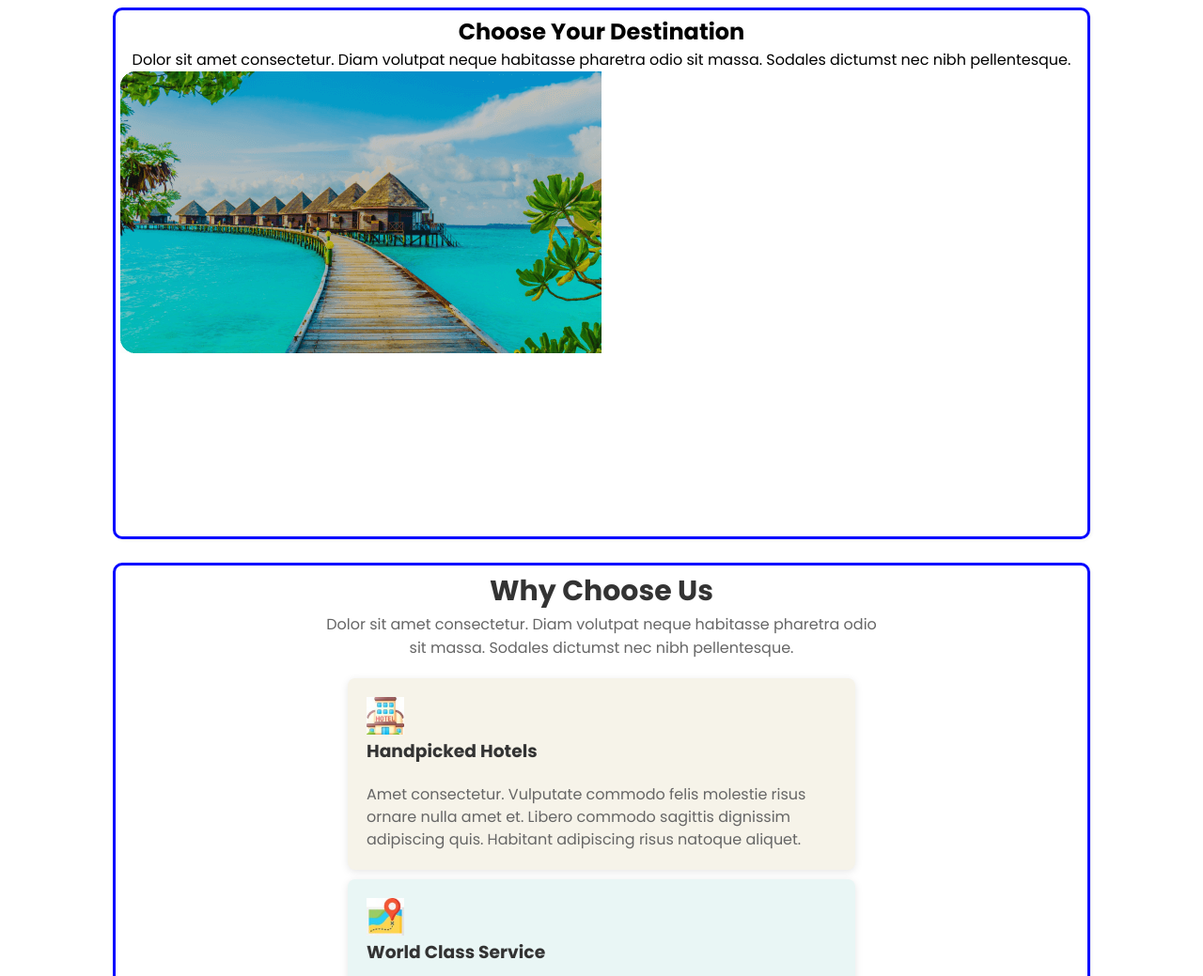
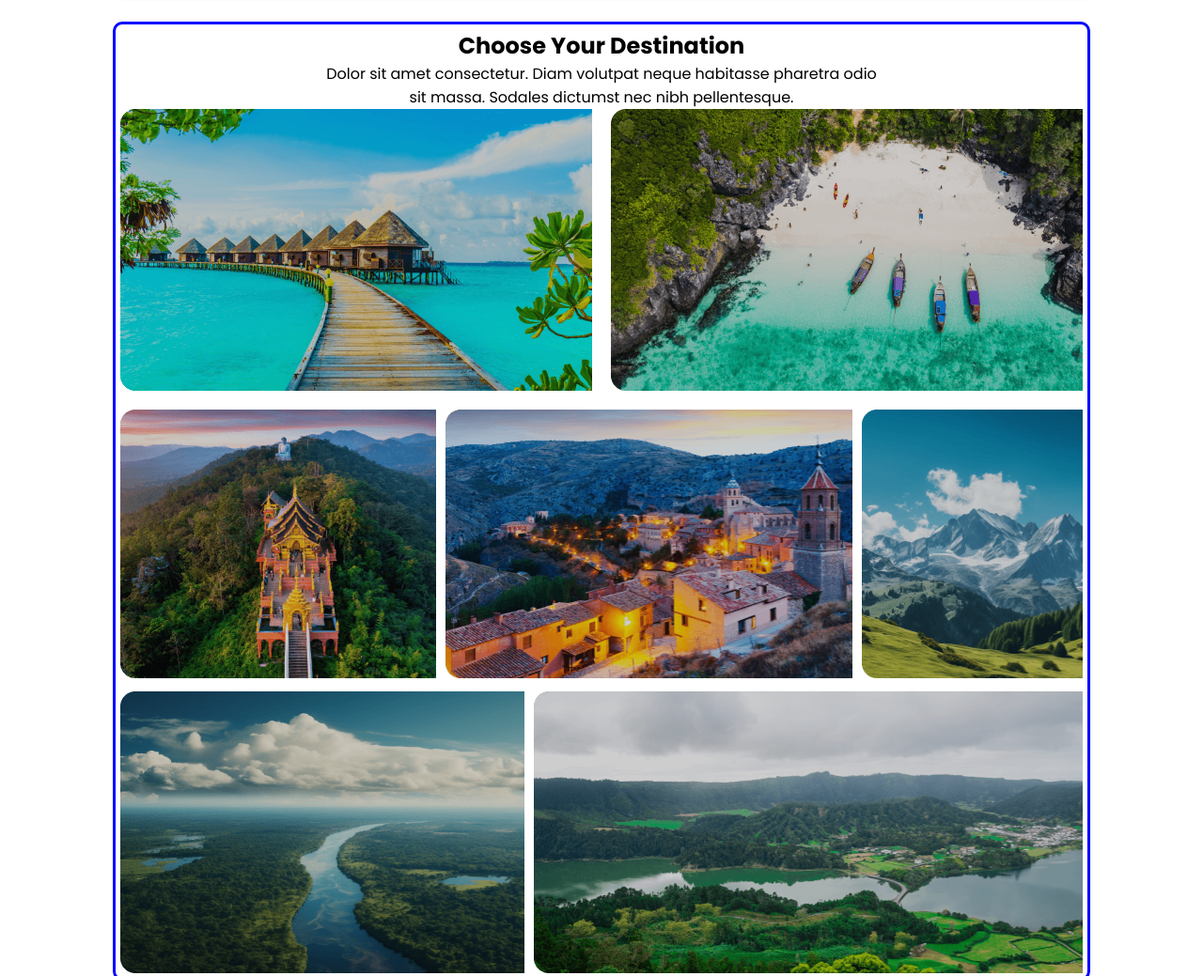
Before and after one commit to Mokarama/responsive-assignment-02-html-css, a plain HTML site: page index.html in a window 1280 px wide. Shown: the part 1289-2328 px from the top of the page at 94% size. Drawn offline with Linux system fonts and the light colour scheme.

Commit message:
my last commit

```diff
--- a/index.html
+++ b/index.html
@@ -26,7 +26,7 @@
             color:var(--text-color)
         }
         section{
-            height:550px;
+
             width: 80%;
             margin: 0 auto;
             border: 2px solid whitesmoke;
@@ -97,10 +97,8 @@
                             <option value="">Kashmir</option>
                           </select>
 
-                      <div>
-                        <a href=""><i class="fa-solid fa-magnifying-glass"></i></a>
-                        <button class="btn-box"></i>Find Now</button>
-                      </div>
+                        <button class="btn-box"><i class="fa-solid fa-magnifying-glass"></i> Find Now</button>
+
 
                    </label>
 
@@ -153,48 +151,38 @@
                 <div class="choose-container-area">
                     <div class="choose-text">
                         <h1>Choose Your Destination</h1>
-                        <p>Dolor sit amet consectetur. Diam volutpat neque habitasse pharetra odio sit massa. Sodales dictumst nec nibh pellentesque.</p>
+                        <p class="choose-description">Dolor sit amet consectetur. Diam volutpat neque habitasse pharetra odio sit massa. Sodales dictumst nec nibh pellentesque.</p>
                     </div>
 
                     <div class="choose-box1">
                         <div class="maldives">
                             <h1 class="image-5"></h1>
-                        </div>
-
-                        <div class="indonesia">
                             <h1 class="image-8"></h1>
                         </div>
-                    </div>
 
 
 
-                    <div class="choose-box2">
+
+
                         <div class="srilanka">
+
                             <h1 class="images-6"></h1>
+                            <h1 class="images-7"></h1>
+                            <h1 class="images-9"></h1>
+
                         </div>
 
-                        <div class="north-america">
-                            <h1 class="images-7"></h1>
-                        </div>
-
-                        <div class="kashmir">
-                            <h1 class="images-9"></h1>
-                        </div>
-                    </div>
 
 
-                    <div class="choose-box3">
+
                         <div class="bangladesh">
+                            <h1 class="images-10"></h1>
                             <h1 class="images-11"></h1>
-                        </div>
 
-                        <div class="bandarban">
-                            <h1 class="images-10"></h1>
                         </div>
 
                     </div>
 
-                </div>
             </section>
 
 
--- a/style.css
+++ b/style.css
@@ -9,7 +9,7 @@ body{
 
 header{
     background-color:white ;
-    /* height:700px; */
+
 }
 .container{
     display: flex;
@@ -97,19 +97,10 @@ ul li a{
     position: absolute;
     top: 60%;
     left: 20%;
-    border: 2px solid red;
+    /* border: 2px solid red; */
     background:linear-gradient(rgba(213,211,211,0.6), rgba(215,212,212,0.6));
-    position: relative;
 }
 
-/* .fa-solid{
-    position: absolute;
-    top: 20%;
-    right: 20%;
-    color: black;
-    display: hidden;
-
-} */
 input{
     height: 45px;
     width: 160px;
@@ -135,7 +126,6 @@ input{
    height: 45px;
    width: 160px;
    right: 2%;
-   bottom: 26%;
    color: white;
    background-color: #FF5400;
    border: none;
@@ -147,7 +137,7 @@ input{
 
  .popular-container-area{
     display: flex;
-    height: 100%;
+    height:100%;
 }
 .popular-container-area >div:nth-child(1){
     width:60%;
@@ -164,7 +154,6 @@ input{
     font-size: 30px;
     font-weight:700;
     padding-bottom:5px;
-
 }
 .popular-description{
     width: 550px;
@@ -186,8 +175,8 @@ input{
     border-radius:5px;
     background-color: white;
     padding-bottom: 5px;
+}
 
-}
 .text-3-description{
     border-radius:5px;
     background-color: white;
@@ -214,72 +203,82 @@ input{
 
 }
 .choose-text{
-    text-align: center;
+   text-align: center;
+
+}
+.choose-description{
+    width: 600px;
+    margin: 0 auto;
 }
 .choose-box1{
 
 }
 .maldives{
-    background-image: url(./Images/Rectangle\ 5.png);
-    height:300px;
-    width: 50%;
-    object-fit:cover;
-    background-repeat:no-repeat;
+    display:flex ;
+    gap: 20px;
 }
 .image-5{
-
-}
-.indonesia{
-
+   background-image: url(./Images/maldives.png);
+   height: 300px;
+   width: 580px;
+   object-fit: cover;
+   background-repeat: no-repeat;
 }
 .image-8{
+    background-image: url(./Images/indonesia.png);
+    height:300px;
+    width: 580px;
+    object-fit: cover;
+    background-repeat: no-repeat;
+}
+.srilanka{
+    display:flex ;
+    gap: 10px;
+    margin-top: 20px;
+}
+.images-6{
+    background-image: url(./Images/srilanka.png);
+    height:300px;
+    width:700px;
+    object-fit: cover;
+    background-repeat: no-repeat
+}
+.images-7{
+    background-image: url(./Images/north-america.png);
+    height:300px;
+     width:900px;
+    /* width: calc(900px-10px); */
+    object-fit: cover;
+    background-repeat: no-repeat
+}
+.images-9{
+    background-image: url(./Images/kashmir.png);
+    height:300px;
+    width: calc(500px - 10px);
+    object-fit: cover;
+    background-repeat: no-repeat
 
 }
 
-/* box-2 */
-.choose-box2{
-
-}
-.srilanka{
-
-}
-.images-6{
-
-}
-.north-america{
-
-}
-.images-7{
-
-}
-.kashmir{
-
-}
-.images-9{
-
-}
-/* Box-3 */
-
-.choose-box3{
-
-}
 .bangladesh{
-
-}
-.images-11{
-
-}
-.bandarban{
+    display:flex;
+    gap: 10px;
 
 }
 .images-10{
-
+    background-image: url(./Images/bangladesh.png);
+    height:300px;
+    width: 590px;
+    object-fit: cover;
+    background-repeat: no-repeat
 }
-
-
-
-
-
+.images-11{
+    background-image: url(./Images/bandarban.png);
+    height:300px;
+    width: 800px;
+    object-fit: cover;
+    background-repeat: no-repeat
+}
 
 
 
```
Also changed, not shown: Images/bandarban.png (renamed from Images/Rectangle 10.png), Images/bangladesh.png (renamed from Images/Rectangle 11.png), Images/indonesia.png (renamed from Images/Rectangle 8.png), Images/kashmir.png (renamed from Images/Rectangle 9.png), Images/maldives.png (renamed from Images/Rectangle 5.png), Images/north-america.png (renamed from Images/Rectangle 7.png), Images/srilanka.png (renamed from Images/Rectangle 6.png).
